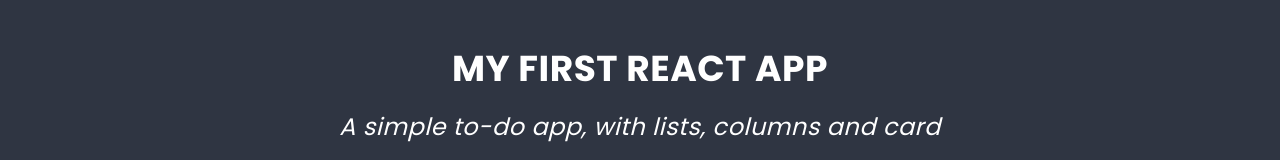
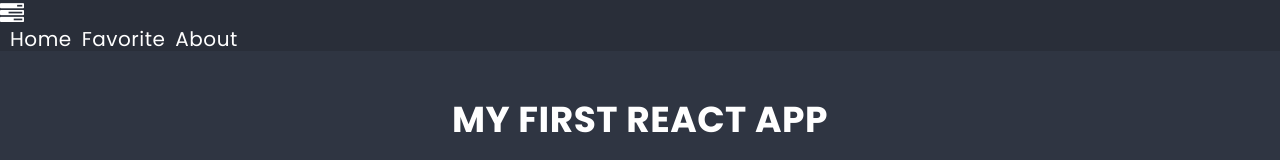
Before and after one commit to wierza/react-project, a React (Create React App) app: page / in a window 1280 px wide. Shown: the top 160 px of the page. Built offline with nearby package versions, Linux system fonts and the light colour scheme.

Commit message:
Add NavBar

```diff
--- a/package.json
+++ b/package.json
@@ -10,6 +10,7 @@
     "react": "^18.2.0",
     "react-dom": "^18.2.0",
     "react-redux": "7.2.5",
+    "react-router-dom": "6.0.1",
     "react-scripts": "5.0.1",
     "redux": "4.2.0",
     "redux-devtools-extension": "2.13.9",
--- a/src/App.js
+++ b/src/App.js
@@ -2,14 +2,18 @@ import Hero from './components/Hero/Hero.js'
 import SearchForm from './components/SearchForm/SearchForm.js'
 import List from './components/List/List.js'
 import Container from './components/Container/Container.js'
+import NavBar from './components/NavBar/NavBar.js';
 
 const App = () => {
   return (
-    <Container>
-      <Hero />
-      <SearchForm />
-      <List />
-    </Container>
+    <main>
+      <NavBar />
+      <Container>
+        <Hero />
+        <SearchForm />
+        <List />
+      </Container>
+    </main>
   );
 };
 
--- a/src/components/Container/Container.js
+++ b/src/components/Container/Container.js
@@ -2,7 +2,7 @@ import styles from './Container.module.scss';
 
 const Container = props => {
     return (
-        <div classname={styles.container}>{props.children}</div>
+        <div classnNme={`${styles.container} ${props.className}`}>{props.children}</div>
     );
 };
 
--- a/src/components/Container/Container.module.scss
+++ b/src/components/Container/Container.module.scss
@@ -1,4 +1,12 @@
 .container {
-    max-width: 1200px;
+    width: 1200px;
     margin: 20px auto;
 }
+
+@media (max-width: 768px) {
+    .container {
+      width: 100%;
+      padding: 0;
+      margin: 0;
+    }
+}
--- /dev/null
+++ b/src/components/NavBar/NavBar.js
@@ -0,0 +1,29 @@
+import Container from '../Container/Container';
+import styles from './NavBar.module.scss';
+
+const NavBar = () => {
+    return (
+        <nav className={styles.navbar}>
+            <Container className={styles.navcont}>
+                <a href="/" className={styles.navicon}>
+                    <i className={'fa fa-tasks'}>
+                    </i>
+                </a>
+                <ul className={styles.navlinks}>
+                    <li>
+                        <a href="/">Home</a>
+                    </li>
+                    <li>
+                        <a href="/favorite">Favorite</a>
+                    </li>
+                    <li>
+                        <a href="/about">About</a>
+                    </li>
+                </ul>
+            </Container>
+        </nav>
+    );
+    };
+
+
+export default NavBar;
--- /dev/null
+++ b/src/components/NavBar/NavBar.module.scss
@@ -0,0 +1,40 @@
+@import '../../styles/settings.scss';
+
+
+.navcont {
+    display: flex;
+    align-items: center;
+    justify-content: space-between;
+    margin-top: 0;
+    margin-bottom: 0;
+    padding: 15px 0;
+  }
+
+.navbar {
+    background: darken($color-dark, 3%);
+
+}
+
+.navicon {
+    font-size: 24px;
+    color: white;
+}
+
+.navlinks {
+    list-style-type: none;
+    padding: 0;
+    margin: 0;
+    display: flex;
+
+    li {
+        margin-left: 10px;
+        a {
+            color: white;
+            font-size: 20px;
+            font: $font-text;
+            text-decoration: none;
+        }
+
+
+    }
+}
--- a/src/styles/global.scss
+++ b/src/styles/global.scss
@@ -20,4 +20,6 @@ body {
   margin: 0 auto;
 }
 
+
+
 @import "./typography.scss";
```
Also changed, not shown: 1 other file (tests, documents, lock files or other folders).
